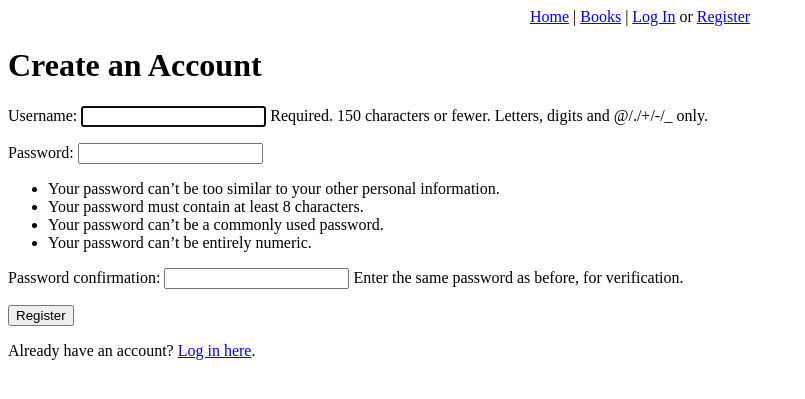
After one commit to MrWaffle243/djangoLab, a Django app: page /register/ in a window 1280 px wide. The commit adds this page. Shown: the top 399 px of the page, without its empty margins (0-805 px from the left). Run offline with Django 5.2, Linux system fonts and the light colour scheme.

Commit message:
Do part 2&3 of fullstack lab

```diff
--- a/firstdjango/models.py
+++ b/firstdjango/models.py
@@ -1,4 +1,5 @@
 from django.db import models
+from django.contrib.auth.models import User
 
 # Create your models here.
 class Author(models.Model):
@@ -18,6 +19,7 @@ class Book(models.Model):
     title = models.CharField(max_length=200)
     synopsis = models.TextField()
     category = models.CharField(max_length=50, default="General")
+    added_by = models.ForeignKey(User, on_delete=models.SET_NULL, null=True)
 
     def __str__(self):
         return self.title
--- a/firstdjango/templates/base.html
+++ b/firstdjango/templates/base.html
@@ -10,10 +10,25 @@
     </title>
 </head>
 <body>
-    <nav>
+    <nav style="text-align: center;">
         <a href="/">Home</a>
-        <a href="/contact">Contact Us</a>
+        <p style="display: inline;"> | </p>
+        <!--<a href="/contact">Contact Us</a> -->
         <a href="/books">Books</a>
+        <p style="display: inline;"> | </p>
+
+        {% if user.is_authenticated %}
+        <span>Hello, <a href="{% url 'profile' %}"> {{ user.username }}</a>.</span>
+            <form method="post" action="{% url 'logout' %}" style="display: inline;">
+                {% csrf_token %}
+                <button type="submit">Log Out</button>
+            </form>
+        {% else %}
+            <a href="{% url 'login' %}">Log In</a>
+            <p style="display: inline;"> or </p>
+            <a href="{% url 'register' %}">Register</a>
+        {% endif %}
+
     </nav>
     {% block content %}
     {% endblock %}
--- /dev/null
+++ b/firstdjango/templates/registration/register.html
@@ -0,0 +1,16 @@
+{% extends "base.html" %}
+{% block title %}
+    Register
+{% endblock %}
+
+{% block content %}
+    <h1> Create an Account </h1>
+
+    <form method="post">
+        {% csrf_token %}
+        {{ form.as_p }}
+        <button type="submit">Register</button>
+    </form>
+
+    <p>Already have an account? <a href="{% url "login" %}">Log in here</a>.</p>
+{% endblock %}
--- a/firstdjango/templates/single_book.html
+++ b/firstdjango/templates/single_book.html
@@ -4,6 +4,8 @@
 {% endblock %}
 
 {% block content %}
+    <br>
+    <a href="{% url 'all_books' %}"> &lt Back </a>
     <h1 style="margin-bottom: 0px;"> {{ book.title }} </h1>
     <h3 style="font-weight: normal; margin-top: 0px;"> <em> by {{ book.author }} </em> </h3>
 
--- a/firstdjango/urls.py
+++ b/firstdjango/urls.py
@@ -12,4 +12,6 @@ urlpatterns = [
     path("books/category/<str:category>", view_books_by_category, name="books_by_category"),
     path("books/category/<str:category>/year/<int:year>", view_books_by_category_and_year, name="books_by_category_and_year"),
     path("authors/add/", views.add_author, name="add_author"),
+    path("register/", views.register, name="register"),
+    path("profile/", views.profile, name="profile"),
 ]
--- a/firstdjango/views.py
+++ b/firstdjango/views.py
@@ -1,5 +1,7 @@
 from django.http import HttpResponse
 from django.shortcuts import render, get_object_or_404, redirect
+from django.contrib.auth.forms import UserCreationForm
+from django.contrib.auth.decorators import login_required
 from .models import *
 from .forms import *
 
@@ -31,11 +33,14 @@ def view_books_by_category_and_year(request, category, year):
     books_by_category_and_year = Book.objects.filter(category=category, year=year)
     return render(request, "books_by_category_and_year.html", {"books": books_by_category_and_year, "category":category, "year":year})
 
+@login_required
 def add_book(request):
     if request.method == "POST":
         form = BookForm(request.POST)
         if form.is_valid():
-            form.save()
+            book = form.save(commit=False)
+            book.added_by = request.user
+            book.save()
             return redirect("all_books")
     else:
         form = BookForm()
@@ -52,3 +57,20 @@ def add_author(request):
         form = AuthorForm()
 
     return render(request, "add_author.html", {"form": form})
+
+def register(request):
+    if request.method == "POST":
+        form = UserCreationForm(request.POST)
+        if form.is_valid():
+            form.save()
+            return redirect("login")
+    else:
+        form = UserCreationForm()
+
+    return render(request, "registration/register.html", {"form": form})
+
+@login_required
+def profile(request):
+    user = request.user
+
+    return render(request, "profile.html", {"user": user})
--- a/myproject/urls.py
+++ b/myproject/urls.py
@@ -18,6 +18,7 @@ from django.contrib import admin
 from django.urls import path, include
 
 urlpatterns = [
+    path('admin/', admin.site.urls),
     path("", include("firstdjango.urls")),
-    path('admin/', admin.site.urls),
+    path("accounts/", include("django.contrib.auth.urls")),
 ]
```
Also changed, not shown: firstdjango/templates/all_books.html (+6 -1 lines), firstdjango/templates/profile.html (added, +11 -0 lines), firstdjango/templates/registration/login.html (added, +21 -0 lines), myproject/settings.py (+10 -0 lines), firstdjango/migrations/0007_book_added_by.py (added).
